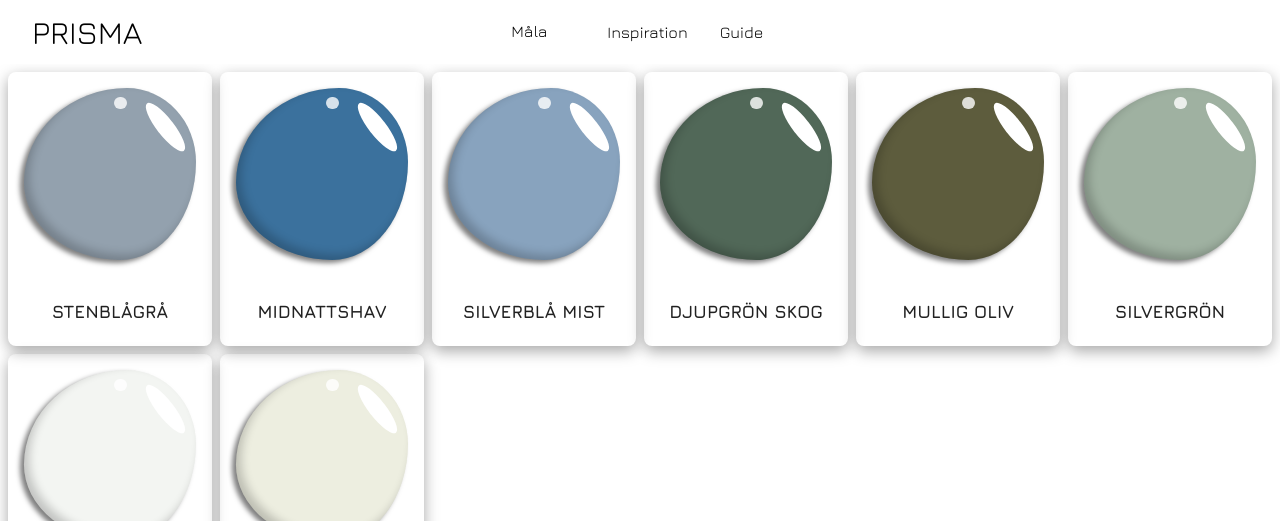
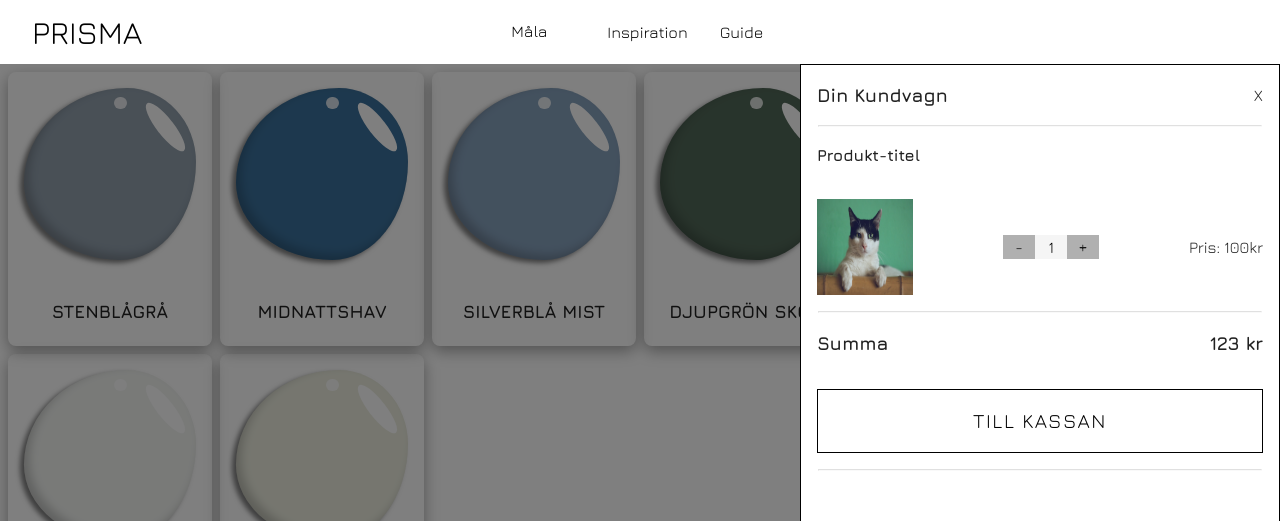
Before and after one commit to eliaslevander/AgilUtveckling-Team2, a Vue app: page / in a window 1280 px wide. Both pictures are taken after a click on the button 1252 px from the left and 32 px from the top of the page. Shown: the top 521 px of the page. Built offline with nearby package versions, Linux system fonts and the light colour scheme; some icons are missing.

Commit message:
lite nytt

```diff
--- a/public/carousel.json
+++ /dev/null
@@ -1,52 +0,0 @@
-[
-    {
-        "id": 1,
-        "src": "/images/White_Interior_01.jpg",
-        "alt": "White-room"
-    },
-    {
-        "id": 2,
-        "src": "/images/blueroom2.jpg",
-        "alt": "Blue-room"
-    },
-    {
-        "id": 3,
-        "src": "/images/galleryroom.jpg",
-        "alt": "Beige-room"
-    },
-    {
-        "id": 4,
-        "src": "/images/yellowwall.jpg",
-        "alt": "Yellow-room"
-    },
-    {
-        "id": 5,
-        "src": "/images/Green_Interior_03_.jpg",
-        "alt": "Green-room"
-    },
-    {
-        "id": 6,
-        "src": "/images/White_Interior_01.jpg",
-        "alt": "White-room"
-    },
-    {
-        "id": 7,
-        "src": "/images/blueroom2.jpg",
-        "alt": "Blue-room"
-    },
-    {
-        "id": 8,
-        "src": "/images/galleryroom.jpg",
-        "alt": "Beige-room"
-    },
-    {
-        "id": 9,
-        "src": "/images/yellowwall.jpg",
-        "alt": "Yellow-room"
-    },
-    {
-        "id": 10,
-        "src": "/images/Green_Interior_03_.jpg",
-        "alt": "Green-room"
-    }
-]
--- a/public/db.json
+++ b/public/db.json
@@ -4,6 +4,7 @@
     "name": "Stenblågrå",
     "description": "Elegant gråblå nyans, lugnande atmosfär, högkvalitativ färg för tidlös skönhet.",
     "image": "../src/assets/images/Blue/Blue_interior_01.jpg",
+    "alt": "Stenblågrå-färg",
     "price": 199,
     "category": "color",
     "colorType": "Blå",
@@ -14,6 +15,7 @@
     "name": "Midnattshav",
     "description": "Djupt havsblå nyans, inspirerande och lugnande. Perfekt för att skapa en kreativ och fokuserad atmosfär.",
     "image": "../src/assets/images/Blue/Blue_interior_02.jpg",
+    "alt": "Midnattshav-färg",
     "price": 100,
     "category": "color",
     "colorType": "Blå",
@@ -24,6 +26,7 @@
     "name": "Silverblå Mist",
     "description": "Mjuk himmelsblå ton, ger en känsla av ro och klarhet. Idealisk för att skapa en fräsch och luftig atmosfär.",
     "image": "../src/assets/images/Blue/Blue_interior_03.jpg",
+    "alt": "Silverblå Mist-färg",
     "price": 100,
     "category": "color",
     "colorType": "Blå",
@@ -34,6 +37,7 @@
     "name": "Djupgrön Skog",
     "description": "Jordnära och rik skogsgrön färg, ger en harmonisk koppling till naturen. Perfekt för att skapa ett organiskt och lugnt uttryck. Låt din omgivning omfamna den lugnande kraften av naturens skönhet med denna djupa och tillfredsställande nyans.",
     "image": "../src/assets/images/Green/Green_interior_01.jpg",
+    "alt": "Djupgrön Skog-färg",
     "price": 100,
     "category": "color",
     "colorType": "Grön",
@@ -45,6 +49,7 @@
     "description": "Mjuk olivgrön-brun nyans, ger en jordnära och avslappnad atmosfär. Idealisk för att skapa en varm och inbjudande känsla. Låt ditt utrymme omfamna den naturliga skönheten med denna harmoniska färg, perfekt för en avslappnad och stilfull atmosfär.",
     "image": "../src/assets/images/Green/Green_interior_02.jpg",
     "price": 100,
+    "alt": "Mullig Oliv-färg",
     "category": "color",
     "colorType": "Grön",
     "colorHex": "#5d5c3d"
@@ -54,6 +59,7 @@
     "name": "Silvergrön",
     "description": "Mjuk salviagrön ton, ger en naturlig och fridfull känsla. Skapar en lugn atmosfär med en subtil touch av elegans. Idealisk för att omfamna naturens skönhet och skapa ett harmoniskt utrymme.",
     "image": "../src/assets/images/Green/Green_interior_03_.jpg",
+    "alt": "Silvergrön-färg",
     "price": 100,
     "category": "color",
     "colorType": "Grön",
@@ -64,6 +70,7 @@
     "name": "Vintervit",
     "description": "Vintervit är en sval och ren nyans av vitt, inspirerad av vinterns snöiga landskap. Den har en subtil kyla och mjukhet, vilket ger en känsla av lugn och friskhet, liknande den vita snön som täcker marken under vintermånaderna.",
     "image": "../src/assets/images/White/White_interior_01.jpg",
+    "alt": "Vintervit-färg",
     "price": 100,
     "category": "color",
     "colorType": "Vit",
@@ -74,6 +81,7 @@
     "name": "Ljus Elfenbensvit",
     "description": "En mild och varm nyans med subtila inslag av elfenbensfärg. Denna ton ger en sofistikerad och behaglig karaktär, passande för olika ändamål. Den skapar en lugn atmosfär och kan användas för att förstärka skönheten i olika material och ytor.",
     "image": "../src/assets/images/White/White_interior_02.jpg",
+    "alt": "Ljus Elfenbensvit-färg",
     "price": 100,
     "category": "color",
     "colorType": "Vit",
--- a/src/App.vue
+++ b/src/App.vue
@@ -3,6 +3,7 @@
     import { onMounted } from 'vue'
     import { productsStore } from './stores/products.js'
     import NavbarComponent from './components/navbarComponent.vue'
+    import CartComponent from './components/CartComponent.vue'
     import FooterComponent from './components/FooterComponent.vue'
 
     const store = productsStore()
@@ -15,6 +16,7 @@
 <template>
     <v-app>
         <NavbarComponent />
+        <CartComponent />
         <div class="content" style="margin-top: 64px">
             <RouterView />
         </div>
--- /dev/null
+++ b/src/components/CartComponent.vue
@@ -0,0 +1,180 @@
+<script setup>
+    import { ref } from 'vue'
+    import { useCartStore } from '../stores/cart'
+
+    const cartStore = useCartStore()
+
+    const quantity = ref(1)
+
+    function increment() {
+        quantity.value++
+    }
+
+    function decrement() {
+        if (quantity.value > 1) {
+            quantity.value--
+        }
+    }
+</script>
+
+<template>
+    <div class="backdrop" v-show="cartStore.isCartVisible" @click="cartStore.closeCart"></div>
+    <div class="cart-container">
+        <div class="cart-modal" :class="{ 'cart-visible': cartStore.isCartVisible }">
+            <div class="cart-header">
+                <h3>Din Kundvagn</h3>
+                <button @click="cartStore.closeCart">X</button>
+            </div>
+            <hr>
+            <div class="cart-main">
+                <div id="preview-header">
+                    <h4>Produkt-titel</h4>
+                </div>
+                <div id="cart-content">
+                    <img src="/images/testcat.jpg" alt="" />
+                    <div class="quantity-selector">
+                        <button @click="decrement">-</button>
+                        <input v-model="quantity" readonly />
+                        <button @click="increment">+</button>
+                    </div>
+                    <p>Pris: 100kr</p>
+                </div>
+                <hr id="total-line">
+                <div id="cart-total">
+                    <h3>Summa</h3>
+                    <h3>123 kr</h3>
+                </div>
+                <div id="cart-checkout">
+                    <button id="to-checkout-btn">TILL KASSAN</button>
+                </div>
+                <hr>
+            </div>
+        </div>
+    </div>
+</template>
+
+<style scoped>
+
+
+    .backdrop {
+        position: fixed;
+        top: 0;
+        left: 0;
+        width: 100%;
+        height: 100%;
+        background-color: rgba(0, 0, 0, 0.5);
+        z-index: 100;
+    }
+
+    .cart-container {
+        display: flex;
+        justify-content: flex-end;
+        z-index: 109;
+    }
+    .cart-modal {
+        margin-right: 0rem;
+        width: 30rem;
+        height: 93vh;
+        background-color: rgb(255, 255, 255);
+        border: 1px solid black;
+        position: fixed;
+        top: 4rem;
+        right: 0rem;
+        z-index: 1050;
+        transition: transform 0.3s ease-in-out;
+        transform: translateX(100%);
+    }
+
+    .cart-modal h3{
+        font-weight: bold;
+    }
+
+    .cart-visible {
+    transform: translateX(0);
+}
+
+    hr {
+        width: 93%;
+        margin: auto;
+        opacity: 0.3;
+    }
+
+    .cart-header {
+        display: flex;
+        justify-content: space-between;
+        align-items: center;
+        padding: 1rem;
+    }
+
+    .cart-modal .cart-header a {
+        text-decoration: none;
+        color: black;
+    }
+
+    #preview-header {
+        display: flex;
+        justify-content: space-between;
+        padding: 1rem;
+    }
+
+    .quantity-selector {
+        background-color: whitesmoke;
+        display: flex;
+        justify-content: space-between;
+        align-items: center;
+    }
+
+    .quantity-selector button {
+        background-color: rgb(176, 176, 176);
+        width: 2rem;
+        margin: 0;
+        /* border: .5px solid black; */
+    }
+
+    .quantity-selector input {
+        margin: 0;
+        width: 2rem;
+        text-align: center;
+    }
+
+    #cart-content {
+        display: flex;
+        justify-content: space-between;
+        align-items: center;
+        padding: 1rem;
+    }
+
+    #cart-content img {
+        width: 6rem;
+        height: 6rem;
+    }
+
+    #cart-total {
+        display: flex;
+        justify-content: space-between;
+        padding: 1rem;
+    }
+
+    #cart-checkout {
+        display: flex;
+        justify-content: center;
+        padding: 1rem;
+    }
+
+    #to-checkout-btn {
+        font-size: 20px;
+        letter-spacing: .1rem;
+        width: 100%;
+        margin: auto;
+        padding: 1rem;
+        background-color: rgba(0, 0, 0, 0);
+        color: black;
+        border: 1px solid black;
+    }
+
+    @media screen and (max-width: 375px){
+    .cart-modal{
+        width: 20rem;
+    }
+}
+</style>
--- a/src/components/ImgWheel.vue
+++ b/src/components/ImgWheel.vue
@@ -1,6 +1,6 @@
 <script>
-    import { ref, onMounted } from 'vue'
-    import axios from 'axios'
+    import { computed, onMounted } from 'vue'
+    import { productsStore } from '@/stores/products'
     import { Navigation, Pagination, A11y, Autoplay } from 'swiper/modules'
     import { Swiper, SwiperSlide } from 'swiper/vue'
 
@@ -16,19 +16,27 @@
             SwiperSlide
         },
         setup() {
-            const images = ref([])
+            const store = productsStore()
 
-            onMounted(async () => {
-                const response = await axios.get('carousel.json')
-                images.value = [...response.data, ...response.data]
+            onMounted(() => {
+                if (store.products.length === 0) {
+                    store.fetchData()
+                }
             })
+
+            const images = computed(() =>
+                store.products.map((product) => ({
+                    src: product.image,
+                    alt: product.alt
+                }))
+            )
 
             return {
                 images,
                 modules: [Navigation, Pagination, A11y, Autoplay],
                 autoplay: {
                     delay: 2000,
-                    disableOnInteraction: false,
+                    disableOnInteraction: false
                 },
                 speed: 1000,
                 breakpoints: {
@@ -72,8 +80,7 @@
 
 <style scoped>
     .carousel {
-        height: 30rem;
-        margin: 0 4rem 7rem 4rem;
+        margin: 0 4rem 0rem 4rem;
     }
 
     img {
--- a/src/components/navbarComponent.vue
+++ b/src/components/navbarComponent.vue
@@ -1,3 +1,51 @@
+<script>
+import { RouterLink } from "vue-router";
+import { useCartStore } from "@/stores/cart";
+/* Ikoner */
+import SvgIcon from "@jamescoyle/vue-icon";
+import { mdiMagnify } from "@mdi/js";
+import { mdiHeartOutline } from "@mdi/js";
+import { mdiShoppingOutline } from "@mdi/js";
+import { mdiMenu } from "@mdi/js";
+import { mdiClose } from "@mdi/js";
+import { mdiMenuDown } from "@mdi/js";
+import { mdiMenuRight } from "@mdi/js";
+
+export default {
+  components: {
+    SvgIcon,
+  },
+  data() {
+    return {
+      magnifyPath: mdiMagnify,
+      heartPath: mdiHeartOutline,
+      shoppingPath: mdiShoppingOutline,
+      menuPath: mdiMenu,
+      closePath: mdiClose,
+      menuDownPath: mdiMenuDown,
+      menuRightPath: mdiMenuRight,
+      drawer: false,
+      search: "",
+      showDropdownMenu: false,
+      showColorsDropdown: false,
+    };
+  },
+  methods: {
+    toggleCartVisibility() {
+      const cartStore = useCartStore();
+      cartStore.toggleCartVisibility();
+    },
+    toggleDropdownMenu() {
+      this.showDropdownMenu = !this.showDropdownMenu;
+    },
+    toggleColorsDropdown() {
+      this.showColorsDropdown = !this.showColorsDropdown;
+    },
+  },
+};
+</script>
+
+
 <template>
   <!-- drawer för mobile -->
   <v-navigation-drawer v-model="drawer" temporary class="d-flex d-sm-none">
@@ -86,7 +134,7 @@
     <v-btn icon>
       <v-icon><svg-icon type="mdi" :path="heartPath"></svg-icon></v-icon>
     </v-btn>
-    <v-btn icon>
+    <v-btn icon @click="toggleCartVisibility">
       <v-icon><svg-icon type="mdi" :path="shoppingPath"></svg-icon></v-icon>
     </v-btn>
   </v-app-bar>
@@ -167,45 +215,3 @@
   }
 }
 </style>
-
-<script>
-import { RouterLink } from "vue-router";
-/* Ikoner */
-import SvgIcon from "@jamescoyle/vue-icon";
-import { mdiMagnify } from "@mdi/js";
-import { mdiHeartOutline } from "@mdi/js";
-import { mdiShoppingOutline } from "@mdi/js";
-import { mdiMenu } from "@mdi/js";
-import { mdiClose } from "@mdi/js";
-import { mdiMenuDown } from "@mdi/js";
-import { mdiMenuRight } from "@mdi/js";
-
-export default {
-  components: {
-    SvgIcon,
-  },
-  data() {
-    return {
-      magnifyPath: mdiMagnify,
-      heartPath: mdiHeartOutline,
-      shoppingPath: mdiShoppingOutline,
-      menuPath: mdiMenu,
-      closePath: mdiClose,
-      menuDownPath: mdiMenuDown,
-      menuRightPath: mdiMenuRight,
-      drawer: false,
-      search: "",
-      showDropdownMenu: false,
-      showColorsDropdown: false,
-    };
-  },
-  methods: {
-    toggleDropdownMenu() {
-      this.showDropdownMenu = !this.showDropdownMenu;
-    },
-    toggleColorsDropdown() {
-      this.showColorsDropdown = !this.showColorsDropdown;
-    },
-  },
-};
-</script>
--- /dev/null
+++ b/src/stores/cart.js
@@ -0,0 +1,30 @@
+import { defineStore } from 'pinia';
+
+export const useCartStore = defineStore('cart', {
+    state: () => ({
+        isCartVisible: false,
+        items: [], // Lägg till detta för att hålla produkterna
+      }),
+      actions: {
+        toggleCartVisibility() {
+          this.isCartVisible = !this.isCartVisible;
+        },
+        closeCart() {
+          this.isCartVisible = false;
+        },
+        addToCart(product, quantity, colorType) {
+          const item = this.items.find(item => item.product.id === product.id && item.colorType === colorType);
+          if (item) {
+            item.quantity += quantity;
+          } else {
+            this.items.push({ product, quantity, colorType });
+          }
+        },
+        removeFromCart(productId, colorType) {
+          const index = this.items.findIndex(item => item.product.id === productId && item.colorType === colorType);
+          if (index !== -1) {
+            this.items.splice(index, 1);
+          }
+        },
+      },
+    });
```
Also changed, not shown: public/images/testcat.jpg (added).
